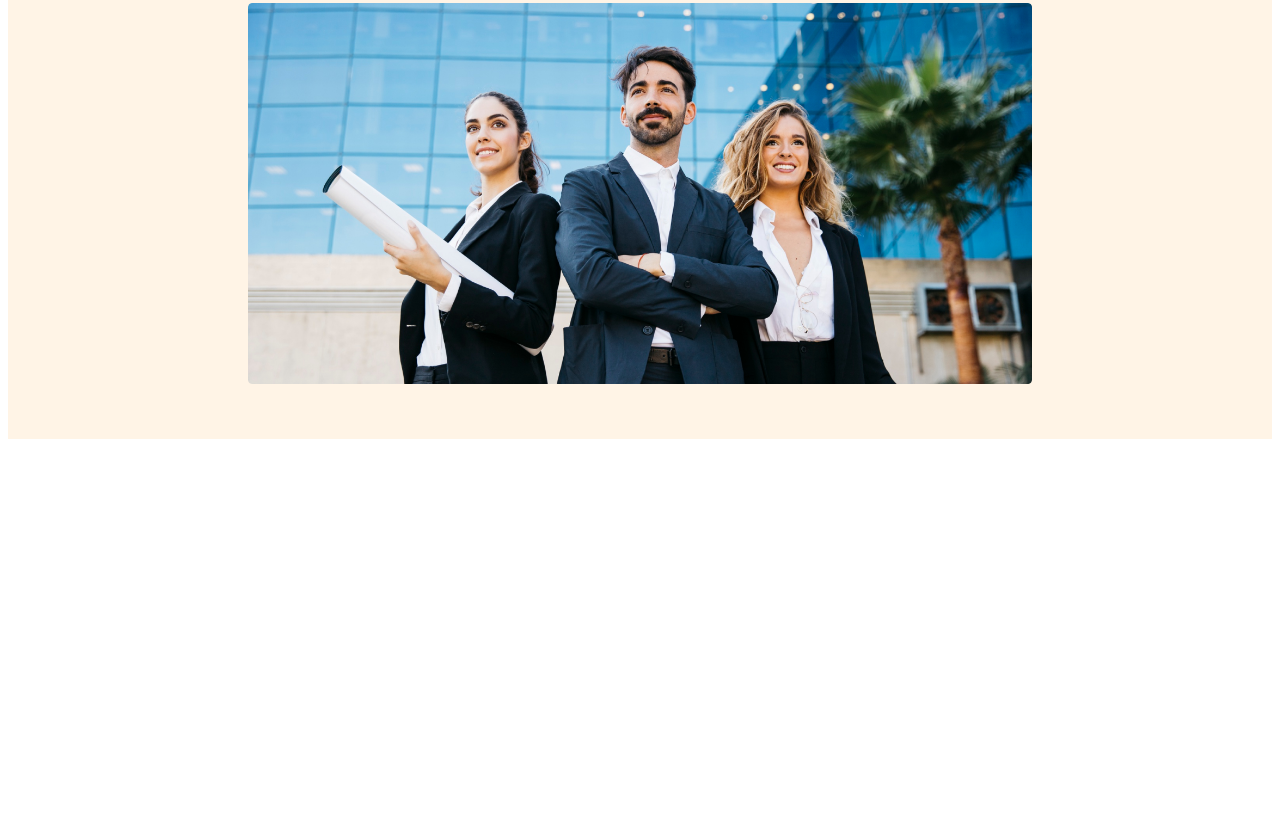
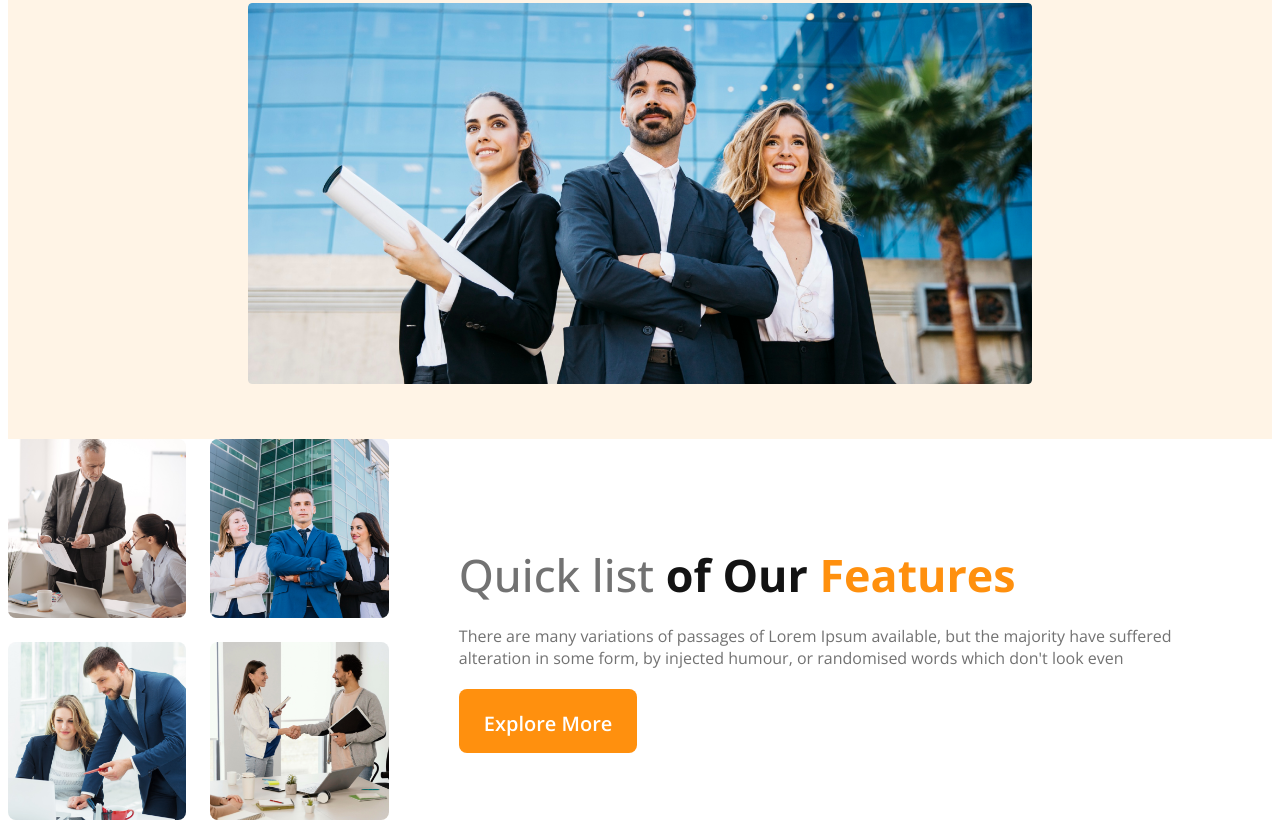
Before and after one commit to ShariyarAbeer/g3-architects, a plain HTML site: page index.html in a window 1280 px wide. Shown: the part 609-1437 px from the top of the page. Before the commit the page ends 1056 px from the top, so only its background shows below. Drawn offline with nearby package versions, Linux system fonts and the light colour scheme.

Commit message:
onk kaj baki

```diff
--- a/index.html
+++ b/index.html
@@ -7,6 +7,7 @@
     <link rel="stylesheet" href="/styles/architects.css">
 </head>
 <body>
+    <!-- header start -->
     <header>
 
         <nav>
@@ -34,8 +35,20 @@
         </div>
 
     </header>
+    <!-- header end -->
     <main>
+        <!-- features section -->
+         <section class="features-section">
+            <div class="img-containers">
+                <img src="./images/team1.png" alt=""><img src="./images/team2.png" alt=""><img src="./images/team3.png" alt=""><img src="./images/team4.png" alt="">
 
+            </div>
+            <div class="features-content">
+                <h2 class="list-features">Quick list <span style="color: #131313; font-size: 2.8rem; font-weight: 700;">of Our</span> <span style="color: #FF900E; font-weight: 700; font-size: 2.8rem;">Features</span></h2>
+                <p class="features-details">There are many variations of passages of Lorem Ipsum available, but the majority have suffered alteration in some form, by injected humour, or randomised words which don't look even</p>
+                <button class="btn-primary">Explore More</button>
+            </div>
+         </section>
     </main>
     <footer>
 
--- a/styles/architects.css
+++ b/styles/architects.css
@@ -79,6 +79,53 @@ nav li a{
     margin-top: 20px;
 }
 
+/* main style */
+
+main{
+    max-width: 1440px;
+    margin: 0 auto;
+}
+
+/* features-section */
+.features-section{
+    display: flex;
+    justify-content: space-between;
+   align-items: center;
+
+
+}
+
+.img-containers{
+    display: grid;
+    /* grid-template-columns: auto auto; */
+    grid-template-columns: repeat(2,1fr);
+    gap: 24px;
+}
+
+.features-section img{
+    width: 100%;
+    border-radius: 8px;
+}
+
+.features-content{
+    padding: 0px 70px 0px 70px;
+}
+
+.list-features{
+
+    color: #727272;
+    font-size: 2.8rem;
+    font-weight: 500;
+    margin-bottom: 20px;
+
+}
+
+.features-details{
+    color: #727272;
+    margin-bottom: 20px;
+
+}
+
 
 /* responsive style */
 
```
